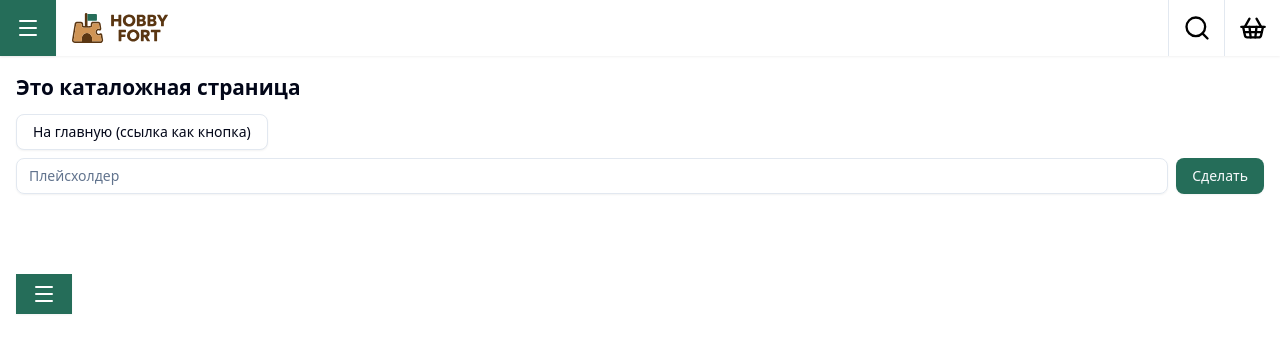
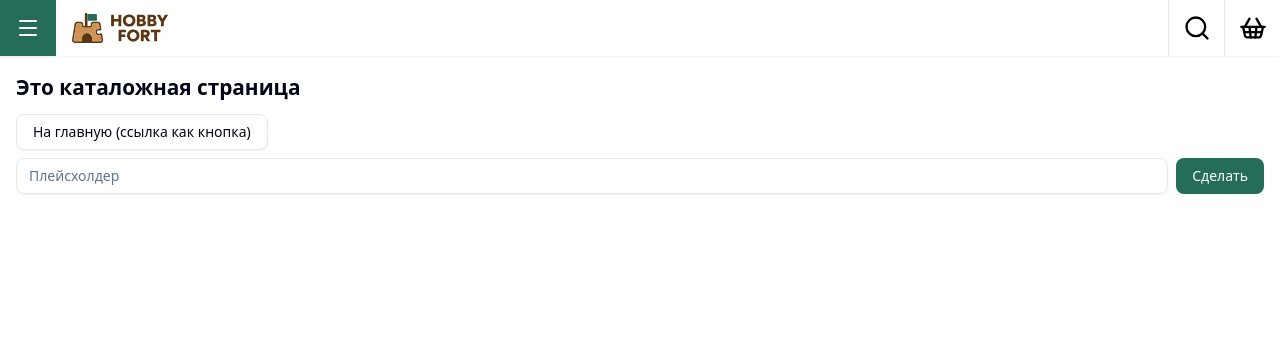
Before and after one commit to Andrey-Reno/hobby-fort, a Next.js app: page /catalog in a window 1280 px wide. Shown: the top 352 px of the page. Built offline with nearby package versions, Linux system fonts and the light colour scheme.

Commit message:
removed testing elements

```diff
--- a/src/app/catalog/page.tsx
+++ b/src/app/catalog/page.tsx
@@ -1,7 +1,6 @@
 import { Button } from '@/shared/ui/Button';
 import Link from 'next/link';
 import { Input } from '@/shared/ui/Input';
-import { BurgerMenu } from '@/widgets/Header/ui/BurgerSideMenu';
 
 export default function CatalogPage() {
   return (
@@ -14,9 +13,6 @@ export default function CatalogPage() {
         <Input placeholder="Плейсхолдер" />
         <Button>Сделать</Button>
       </div>
-      <div className="mt-20">
-        <BurgerMenu />
-      </div>
     </>
   );
 }
--- a/src/widgets/Header/ui/Header.tsx
+++ b/src/widgets/Header/ui/Header.tsx
@@ -58,7 +58,6 @@ export const Header = ({ revealOffset = 50, hideAfter = 100 }: Props) => {
     <header
       style={{
         transform: visible ? 'translateY(0)' : 'translateY(-100%)',
-        pointerEvents: visible ? 'auto' : 'none',
       }}
       className={headerClassnames}
     >
```
